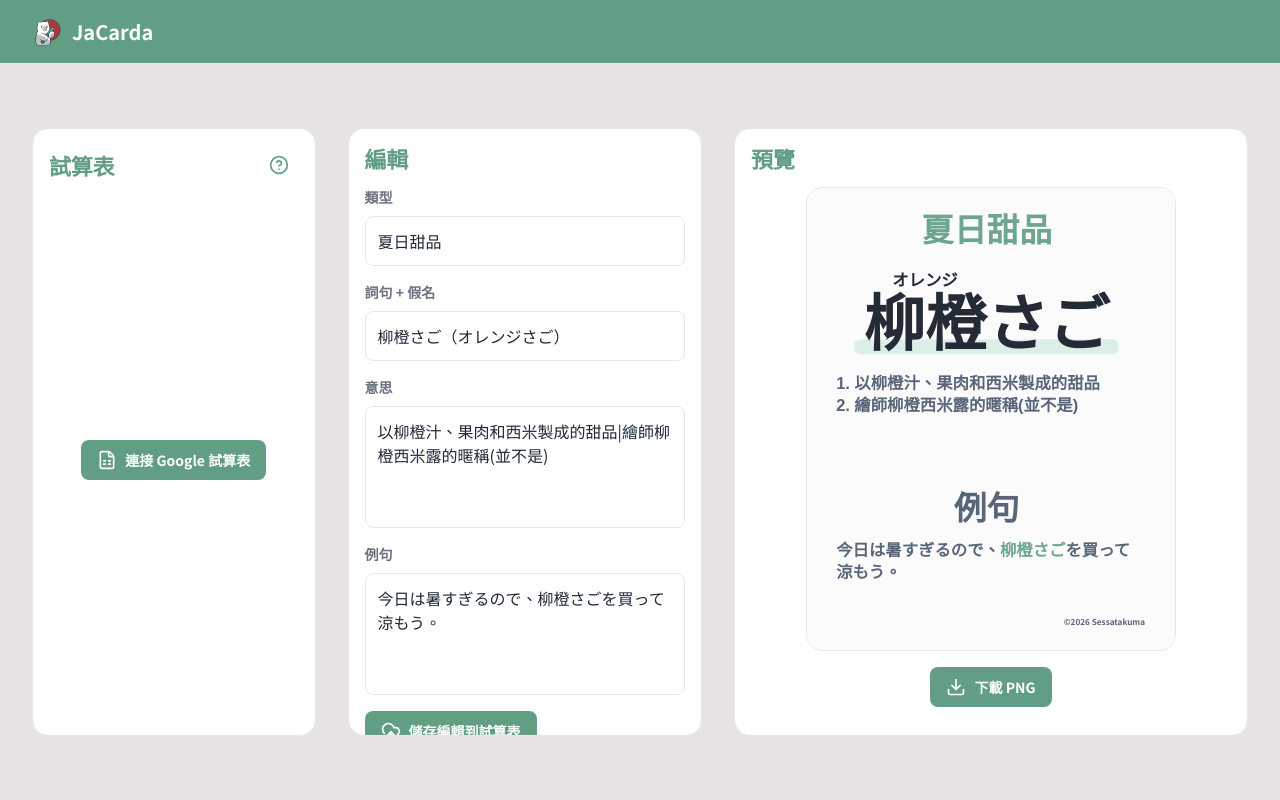
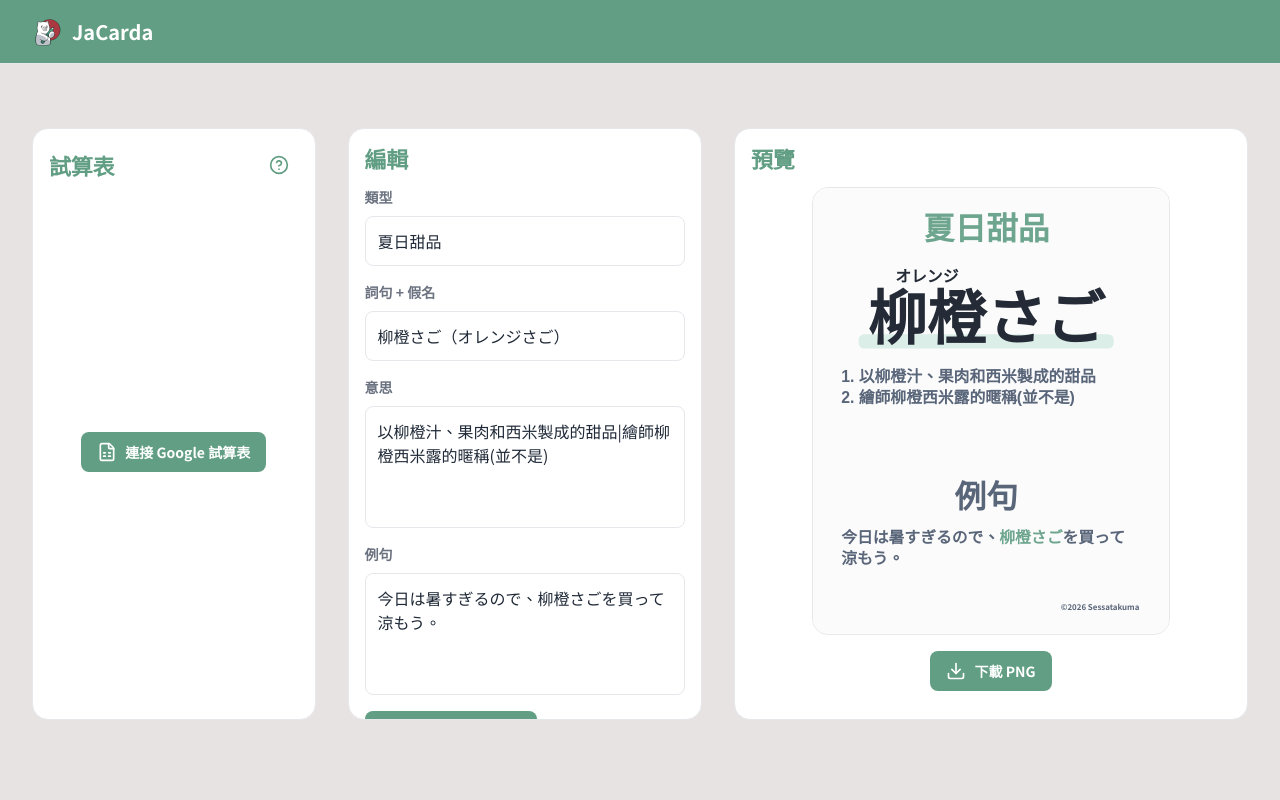
Before and after one commit to sessatakuma/JaCarda, a React (Vite) app: page / in a window 1280 px wide. Shown: the top 800 px of the page. Built offline with nearby package versions, Linux system fonts and the light colour scheme; a web font is replaced by a local one.

Commit message:
fix: center studio save errors

```diff
--- a/src/components/App.tsx
+++ b/src/components/App.tsx
@@ -183,6 +183,10 @@ export function App(): JSX.Element {
     async function writeSheetRow(
         payload: Partial<VocabCard> & { rowNumber: number }
     ): Promise<void> {
+        if (!sheetUrl.trim()) {
+            throw new Error(t('errors.sheetMissing'));
+        }
+
         if (!webhookUrl.trim()) {
             throw new Error(t('errors.webhookMissing'));
         }
@@ -448,9 +452,6 @@ export function App(): JSX.Element {
                                     ? t('actions.saving')
                                     : t('actions.saveEdit')}
                             </AppButton>
-                            {usedMessage ? (
-                                <p className='used-message'>{usedMessage}</p>
-                            ) : null}
                         </section>
 
                         <section
@@ -477,6 +478,11 @@ export function App(): JSX.Element {
                             </AppButton>
                         </section>
                     </div>
+                    {usedMessage ? (
+                        <p className='studio-message' role='status'>
+                            {usedMessage}
+                        </p>
+                    ) : null}
                 </section>
             </main>
             <Footer />
--- a/src/global.css
+++ b/src/global.css
@@ -127,6 +127,8 @@ button:disabled {
     padding: calc(var(--space-7) + var(--space-4)) var(--space-6);
     height: calc(100vh - var(--nav-height));
     display: grid;
+    grid-template-rows: minmax(0, 1fr) auto;
+    row-gap: var(--space-4);
 }
 
 .studio-grid {
@@ -134,9 +136,7 @@ button:disabled {
     grid-template-columns: minmax(0, 0.8fr) minmax(0, 1fr) minmax(0, 1.45fr);
     gap: var(--space-6);
     align-items: stretch;
-    height: calc(
-        100vh - var(--nav-height) - ((var(--space-7) + var(--space-4)) * 2)
-    );
+    height: 100%;
     min-height: 0;
 }
 
@@ -195,9 +195,13 @@ button:disabled {
     width: fit-content;
 }
 
-.used-message {
+.studio-message {
+    justify-self: center;
+    margin: 0;
+    min-height: var(--space-5);
     color: var(--color-text-secondary);
     font-size: 0.875rem;
+    text-align: center;
 }
 
 .row-list {
--- a/src/i18n.ts
+++ b/src/i18n.ts
@@ -41,6 +41,7 @@ const resources = {
                 downloadPng: 'Could not download PNG.',
                 pngCanceled: 'PNG download canceled.',
                 saveSheet: 'Could not save edits back to Google Sheets.',
+                sheetMissing: 'Connect a Google Sheet before saving.',
                 usedAtSheet: 'Could not write used date back to Google Sheets.',
                 webhookMissing:
                     'Add an Apps Script webhook in Connect Google Sheet before saving.',
@@ -119,6 +120,7 @@ const resources = {
                 downloadPng: '無法下載 PNG。',
                 pngCanceled: '已取消 PNG 下載。',
                 saveSheet: '無法將編輯儲存回 Google 試算表。',
+                sheetMissing: '儲存前，請先連接 Google 試算表。',
                 usedAtSheet: '無法將使用日期寫回 Google 試算表。',
                 webhookMissing:
                     '儲存前，請先在連接 Google 試算表中加入 Apps Script webhook。',
```
